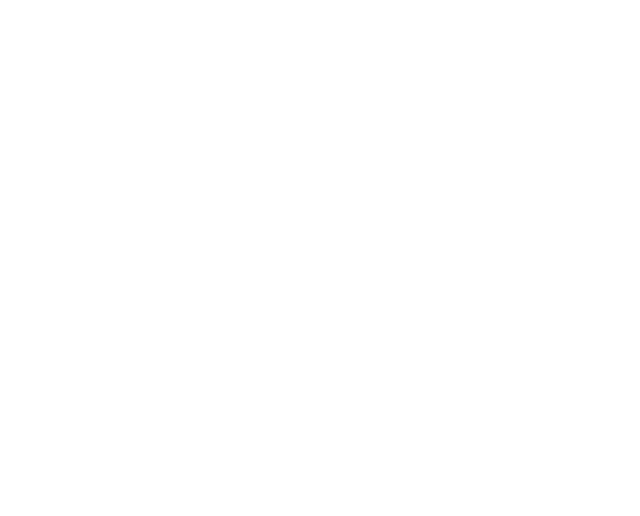
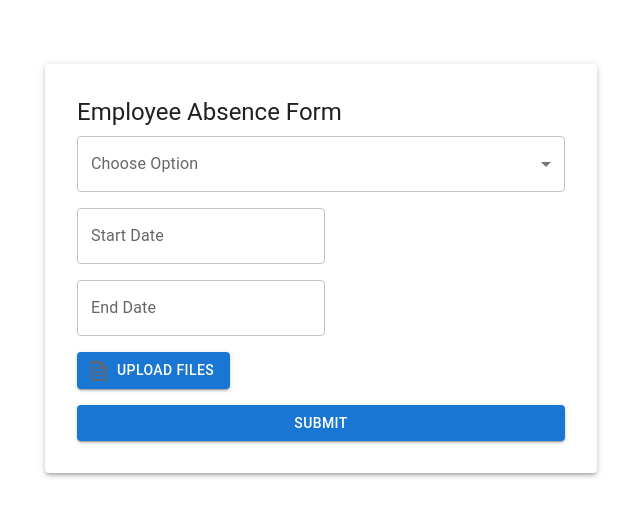
Before and after one commit to edvinkeskin/EmployeeAbsenceForm, a Next.js app in the folder my-app/: page / in a window 1280 px wide. Shown: the top 516 px of the page, without its empty margins (319-959 px from the left). Built offline with nearby package versions, Linux system fonts and the light colour scheme.

Commit message:
simple ui complete, added fields

```diff
--- a/my-app/src/app/page.tsx
+++ b/my-app/src/app/page.tsx
@@ -1,11 +1,139 @@
+"use client";
+
 import Image from "next/image";
 
-export default function Home() {
-  return (
-    <div className="grid grid-rows-[20px_1fr_20px] items-center justify-items-center min-h-screen p-8 pb-20 gap-16 sm:p-20 font-[family-name:var(--font-geist-sans)]">
-      <main className="flex flex-col gap-[32px] row-start-2 items-center sm:items-start">
+import { useState } from "react";
+import {
+    Box,
+    Button,
+    Container,
+    FormControl,
+    TextField,
+    TextFieldProps,
+    Typography,
+    Paper,
+    InputLabel,
+    Select,
+    SelectChangeEvent,
+    MenuItem
+} from "@mui/material";
 
-      </main>
-    </div>
-  );
+import { LocalizationProvider } from '@mui/x-date-pickers/LocalizationProvider';
+import { DatePicker } from '@mui/x-date-pickers/DatePicker';
+import { AdapterDateFns } from '@mui/x-date-pickers/AdapterDateFnsV3';
+import {styled} from "@mui/system";
+
+export default function FormPage() {
+    const VisuallyHiddenInput = styled('input')({
+        clip: 'rect(0 0 0 0)',
+        clipPath: 'inset(50%)',
+        height: 1,
+        overflow: 'hidden',
+        position: 'absolute',
+        bottom: 0,
+        left: 0,
+        whiteSpace: 'nowrap',
+        width: 1,
+    });
+
+    const [formData, setFormData] = useState({
+        name: "",
+        email: "",
+    });
+
+    const [selectedOption, setSelectedOption] = useState("");
+
+    const handleDropdownChange = (event: SelectChangeEvent) => {
+        setSelectedOption(event.target.value);
+    };
+
+    const handleChange = (e: React.ChangeEvent<HTMLInputElement>) => {
+        const { name, value } = e.target;
+        setFormData((prev) => ({ ...prev, [name]: value }));
+    };
+
+    const handleSubmit = (e: React.FormEvent) => {
+        e.preventDefault();
+        console.log("Form submitted:", formData);
+        // send data to backend or show success message
+    };
+
+    const [startDate, setStartDate] = useState<Date | null>(null);
+    const [endDate, setEndDate] = useState<Date | null>(null);
+
+    return (
+        <Container maxWidth="sm" sx={{ mt: 8 }}>
+            <Paper elevation={3} sx={{ p: 4 }}>
+                <Typography variant="h5" component="h1" gutterBottom>
+                    Employee Absence Form
+                </Typography>
+                <Box component="form" onSubmit={handleSubmit} noValidate>
+                    <FormControl fullWidth>
+                        <InputLabel id="demo-simple-select-label">Choose Option</InputLabel>
+                        <Select
+                            labelId="demo-simple-select-label"
+                            id="demo-simple-select"
+                            value={selectedOption}
+                            label="Choose Employee"
+                            onChange={handleDropdownChange}
+                        >
+                            <MenuItem value="option1">Jack Sparrow</MenuItem>
+                            <MenuItem value="option2">Baris Manco</MenuItem>
+                            <MenuItem value="option3">Mozart</MenuItem>
+                        </Select>
+                    </FormControl>
+                    <Box sx={{ mt: 2 }}>
+                        <LocalizationProvider dateAdapter={AdapterDateFns}>
+                            <DatePicker
+                                label="Start Date"
+                                value={startDate}
+                                onChange={(newValue) => setStartDate(newValue)}
+                                renderInput={(params: TextFieldProps) => <TextField fullWidth {...params} />}
+                            />
+                        </LocalizationProvider>
+                    </Box>
+                    <Box sx={{ mt: 2 }}>
+                        <LocalizationProvider dateAdapter={AdapterDateFns}>
+                            <DatePicker
+                                label="End Date"
+                                value={endDate}
+                                onChange={(newValue) => setEndDate(newValue)}
+                                renderInput={(params: TextFieldProps) => <TextField fullWidth {...params} />}
+                            />
+                        </LocalizationProvider>
+                    </Box>
+                    <Box sx={{ mt: 2 }}>
+                        <Button
+                            component="label"
+                            role={undefined}
+                            variant="contained"
+                            tabIndex={-1}
+                            startIcon={<Image
+                                src="/file.svg"
+                                alt="Upload File Button"
+                                width={20}
+                                height={20}
+                            />}
+                        >
+                            Upload files
+                            <VisuallyHiddenInput
+                                type="file"
+                                onChange={(event) => console.log(event.target.files)}
+                                multiple
+                            />
+                        </Button>
+                    </Box>
+                    <Button
+                        type="submit"
+                        variant="contained"
+                        color="primary"
+                        sx={{ mt: 2 }}
+                        fullWidth
+                    >
+                        Submit
+                    </Button>
+                </Box>
+            </Paper>
+        </Container>
+    );
 }
```
